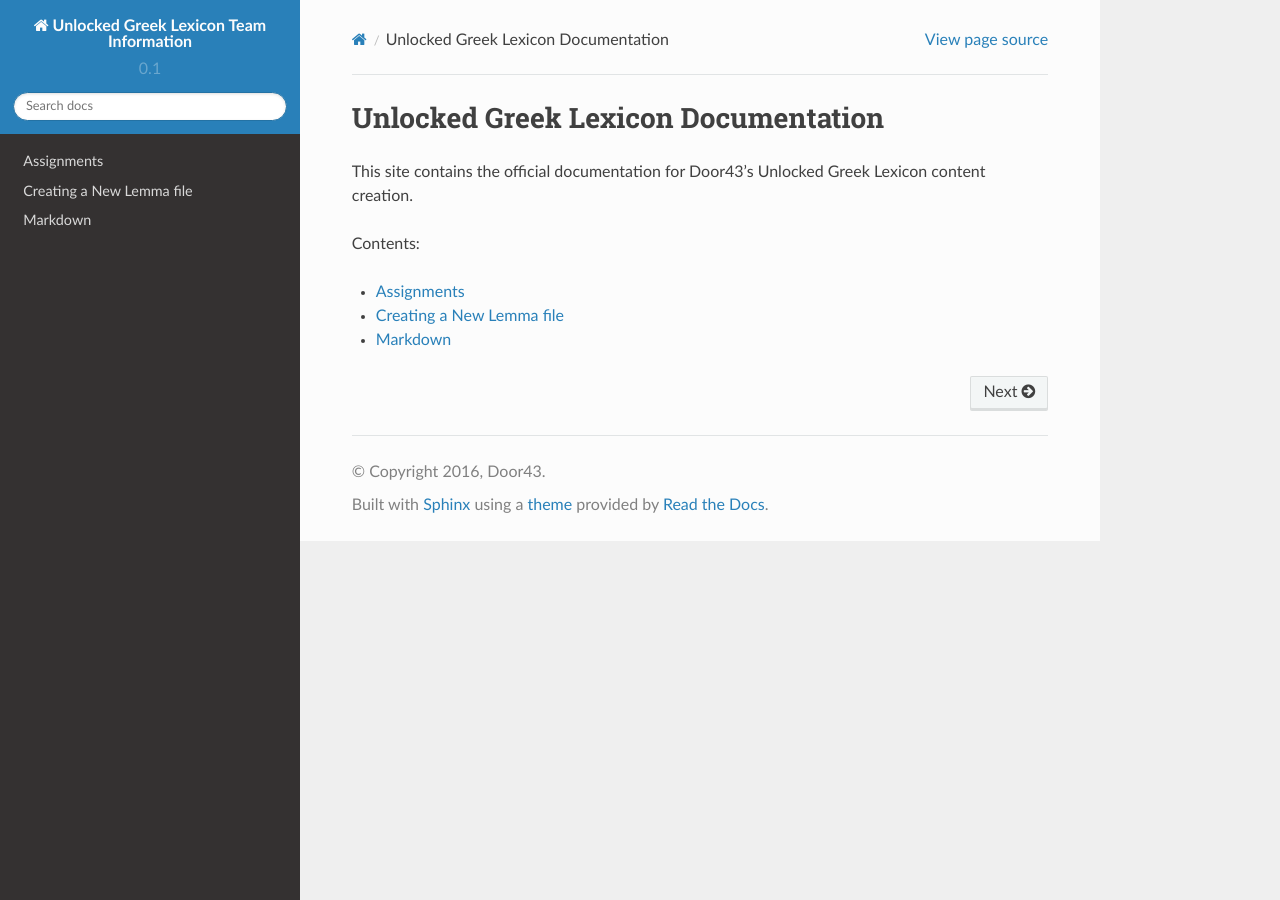
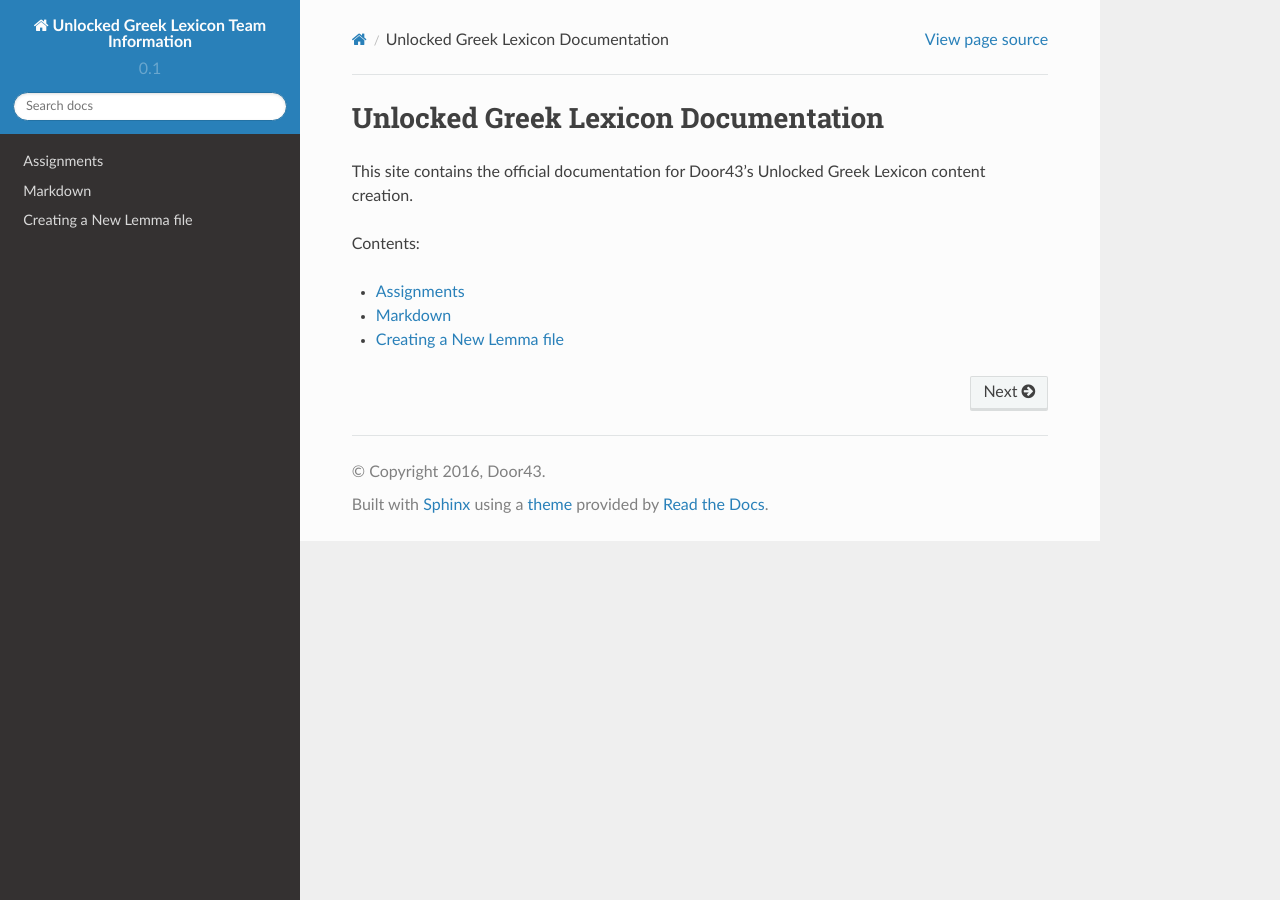
Before and after one commit to unfoldingWord-dev/Unlocked-Greek-Lexicon-Info, a Sphinx documentation site: the page built from docs/index.rst, in a window 1280 px wide. Built offline with Sphinx 7.4.7 and the Read the Docs theme 2.0.0, drawn with Linux system fonts in a browser that asks for light colours.

```diff
--- a/docs/index.rst
+++ b/docs/index.rst
@@ -15,5 +15,5 @@ Contents:
    :maxdepth: 2
 
    assignments
+   markdown
    lemma
-   markdown
```
